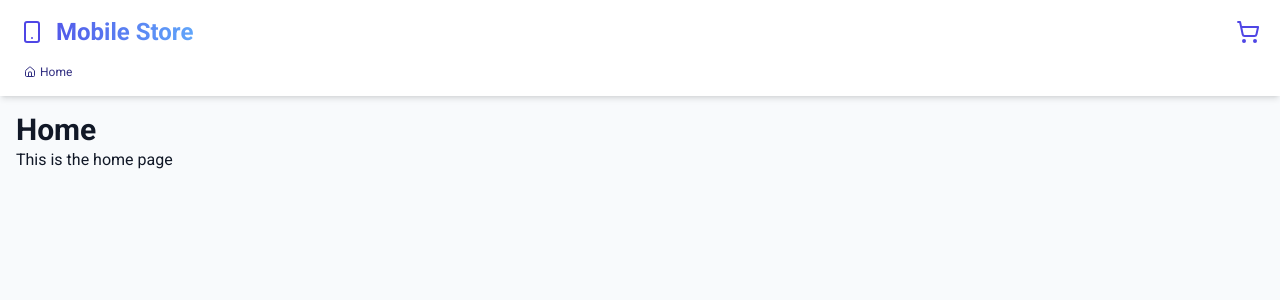
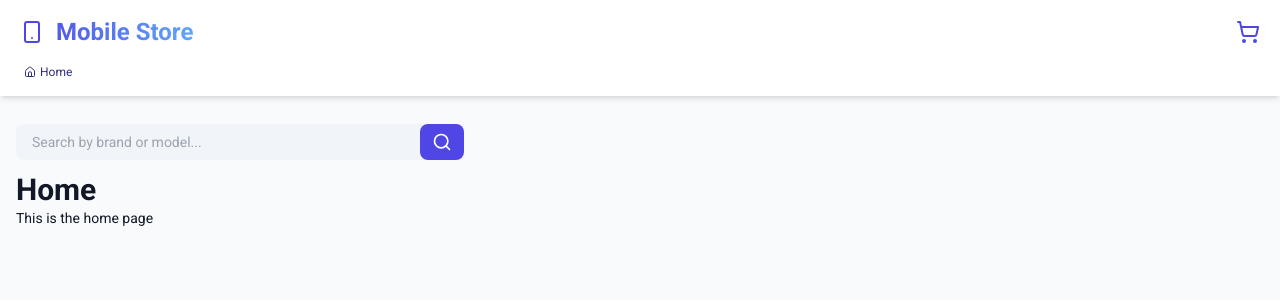
Before and after one commit to heblopez/mobile-store, a React (Vite) app: page / in a window 1280 px wide. Shown: the top 300 px of the page. Built offline with nearby package versions, Linux system fonts and the light colour scheme.

Commit message:
feat: :sparkles: Added SearchBar component

```diff
--- /dev/null
+++ b/src/components/SearchBar.tsx
@@ -0,0 +1,26 @@
+import { SearchIcon } from 'lucide-react'
+import { useState } from 'react'
+
+export default function SearchBar() {
+  const [searchTerm, setSearchTerm] = useState<string>('')
+
+  const handleSearch = (e: React.ChangeEvent<HTMLInputElement>) => {
+    setSearchTerm(e.target.value)
+    console.log(e.target.value)
+  }
+
+  return (
+    <div className='flex relative w-full max-w-md my-3 items-center bg-slate-100 dark:bg-slate-800 rounded-lg'>
+      <input
+        type='text'
+        placeholder='Search by brand or model...'
+        className='w-full pl-4 py-2 bg-transparent text-gray-900 dark:text-white outline-none focus:ring-2 focus:ring-indigo-500 rounded-lg'
+        value={searchTerm}
+        onChange={handleSearch}
+      />
+      <button className='absolute right-0 bg-indigo-600 text-white rounded-lg px-3 py-2'>
+        <SearchIcon className='h-5 w-5' />
+      </button>
+    </div>
+  )
+}
--- a/src/index.css
+++ b/src/index.css
@@ -7,7 +7,7 @@
 body {
   font-family: 'Roboto', system-ui, Helvetica, Arial, sans-serif;
   color-scheme: light dark;
-  @apply bg-slate-50 text-gray-900;
+  @apply bg-slate-50 text-gray-900 text-sm;
 }
 
 #root {
--- a/src/pages/Home.tsx
+++ b/src/pages/Home.tsx
@@ -1,4 +1,5 @@
 import Header from '@/components/Header'
+import SearchBar from '@/components/SearchBar'
 
 const breadcrumbs = [{ label: 'Home', href: '/' }]
 
@@ -6,6 +7,7 @@ export default function Home() {
   return (
     <>
       <Header links={breadcrumbs} />
+      <SearchBar />
       <h1 className='text-3xl font-bold'>Home</h1>
       <p>This is the home page</p>
     </>
```
